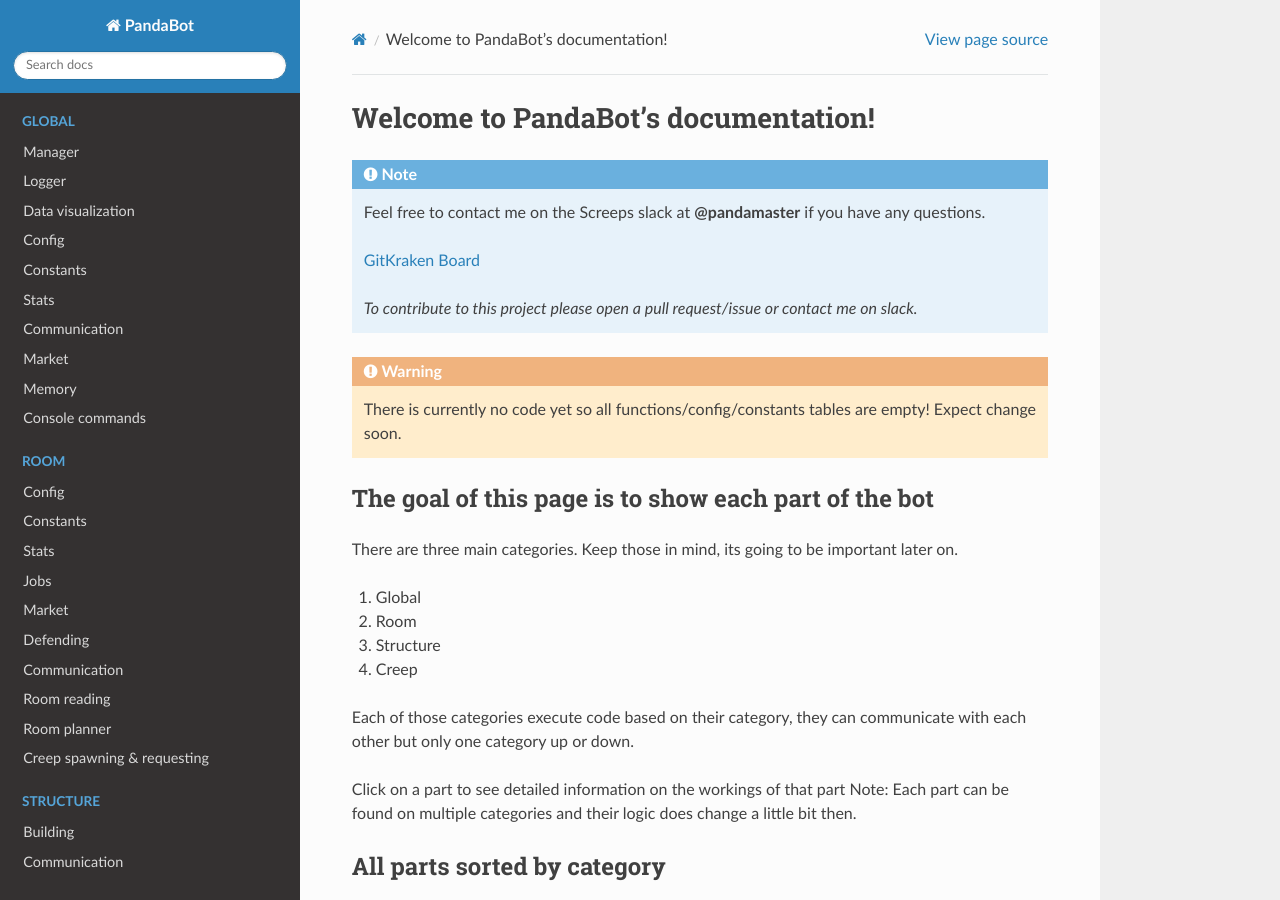
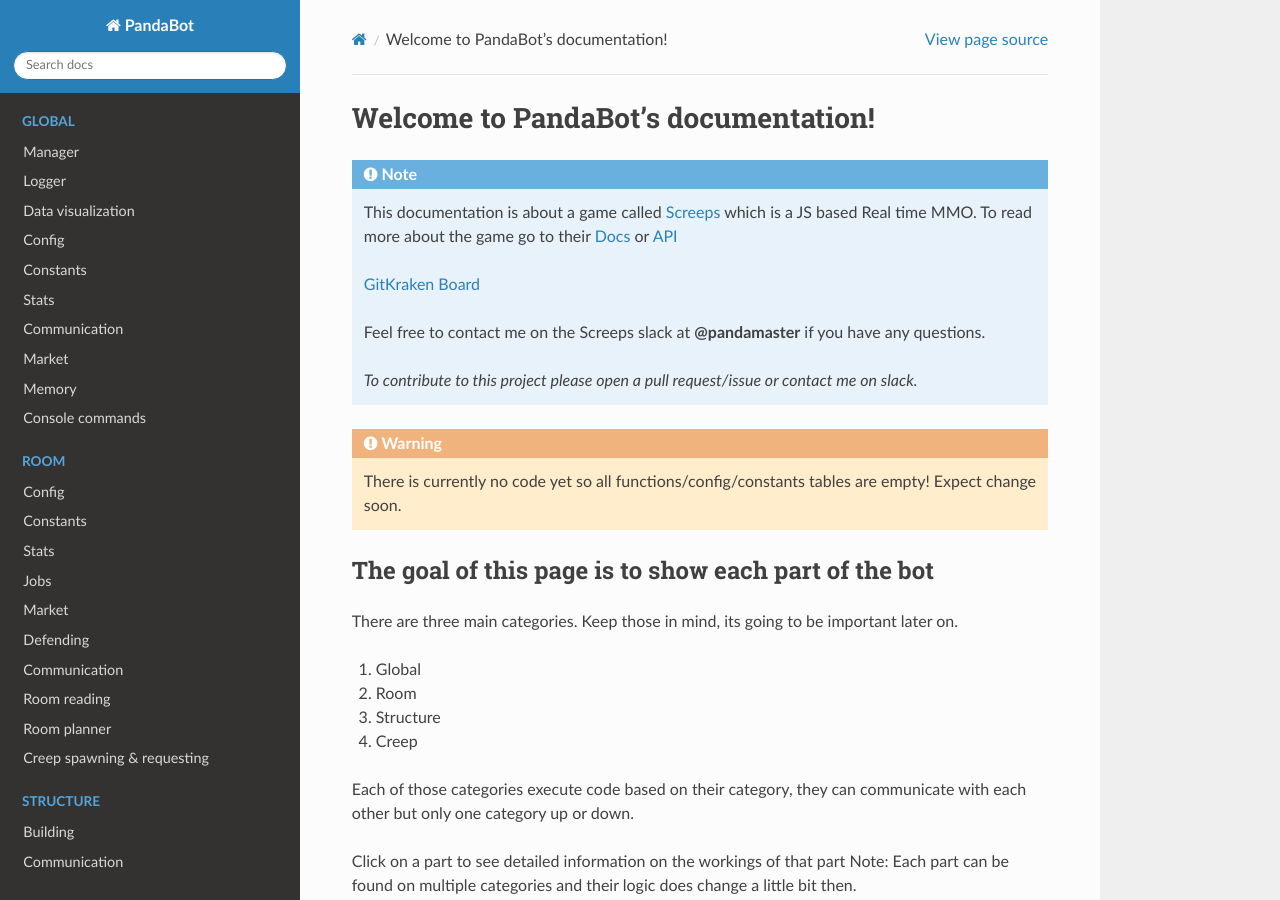
Before and after one commit to pieterbrandsen/Pansiep, a Sphinx documentation site: the page built from docs/source/index.rst, in a window 1280 px wide and 900 px high. Built offline with Sphinx 7.4.7 and the Read the Docs theme 2.0.0, drawn with Linux system fonts in a browser that asks for light colours; pages that are not in the unit, such as notebooks, are missing from menus.

Commit message:
Explained a little bit about the game and where to find information

```diff
--- a/docs/source/index.rst
+++ b/docs/source/index.rst
@@ -2,9 +2,12 @@
 =========================================
 
 .. note::
-   Feel free to contact me on the Screeps slack at **@pandamaster** if you have any questions.
+   This documentation is about a game called `Screeps <https://screeps.com>`_ which is a JS based Real time MMO.
+   To read more about the game go to their `Docs <https://docs.screeps.com/index.html>`_ or `API <https://docs.screeps.com/api/>`_
 
    `GitKraken Board <https://app.gitkraken.com/glo/board/YB7eUM0RFgBXNrw->`_
+
+   Feel free to contact me on the Screeps slack at **@pandamaster** if you have any questions.
 
    *To contribute to this project please open a pull request/issue or contact me on slack.*
 
```
